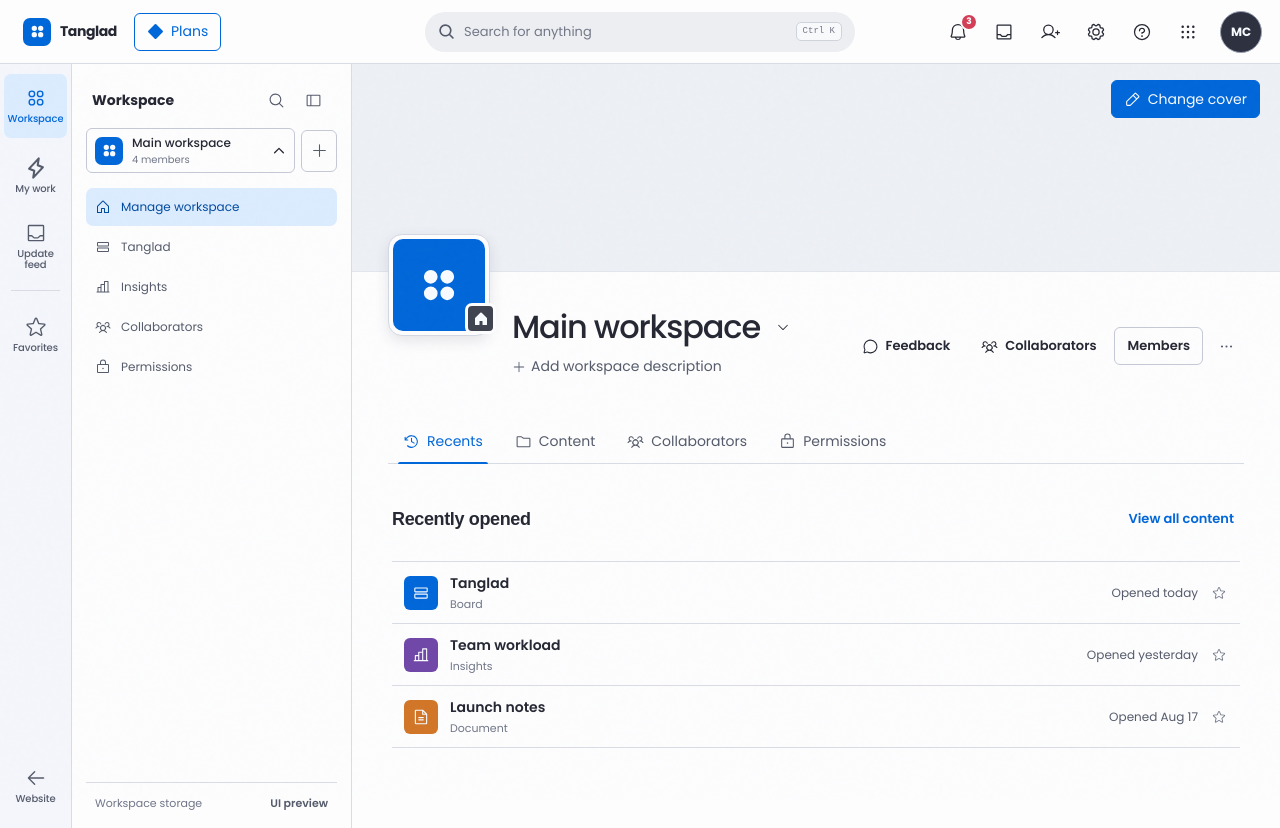
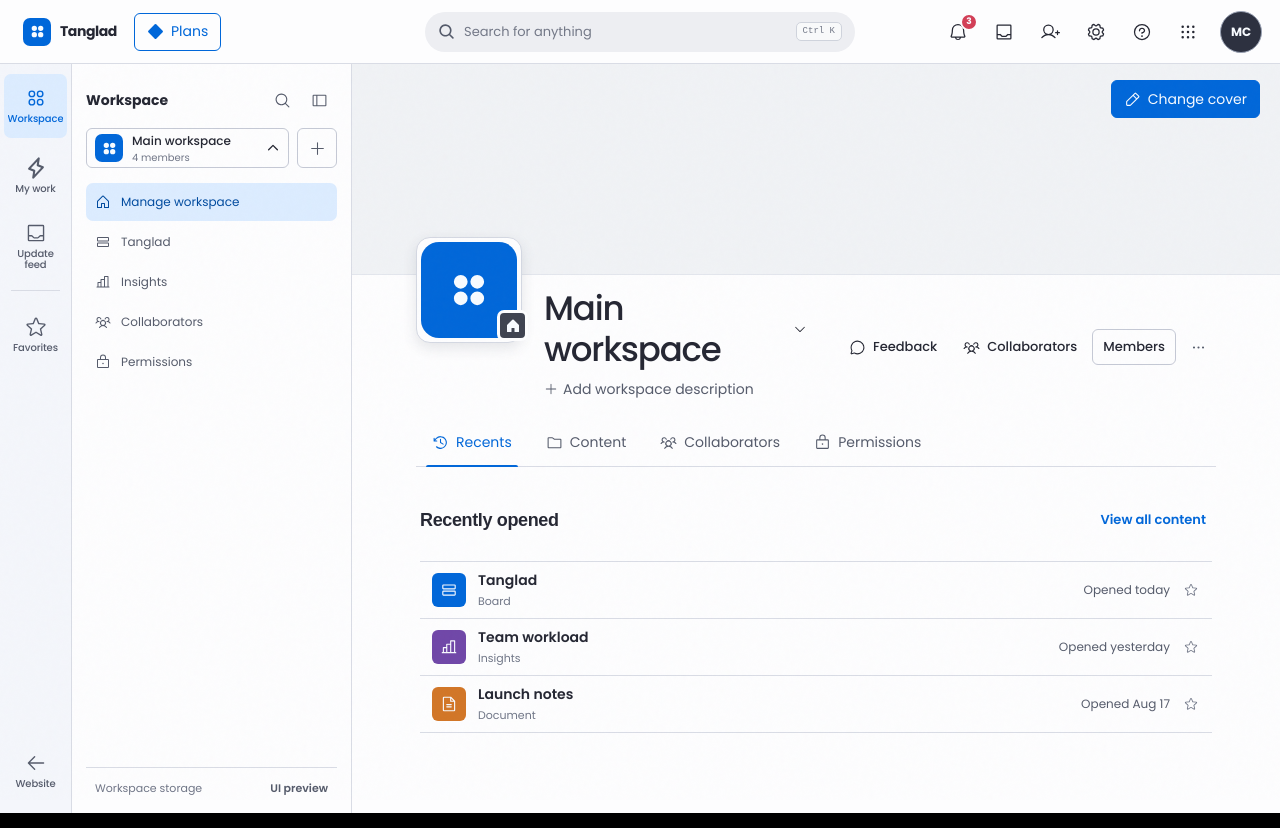
Before and after one commit to 0xreveriii/Tanglad, a Next.js app: page /app in a window 1280 px wide. Built offline with nearby package versions, Linux system fonts and the light colour scheme.

Commit message:
collapse child side navbar fix
- fix layout

```diff
--- a/app/app/workspace.css
+++ b/app/app/workspace.css
@@ -1234,6 +1234,72 @@
   .tl-toast { left: 12px; right: 12px; bottom: 12px; }
 }
 
+/* Keep the workspace controls compact and give the collapsed navigation its
+   own single-icon treatment so the switcher and add action cannot collide. */
+.tl-workspace-switcher {
+  min-height: 40px;
+  height: 40px;
+}
+
+.tl-workspace-nav-head {
+  padding-inline: 0;
+}
+
+.tl-workspace-switcher-row {
+  display: grid;
+  grid-template-columns: minmax(0, 1fr) 40px;
+  gap: 8px;
+}
+
+.tl-workspace-switcher-row .tl-workspace-switcher {
+  width: 100%;
+}
+
+.tl-workspace-add {
+  width: 40px;
+  height: 40px;
+}
+
+.tl-app.is-nav-collapsed .tl-workspace-switcher-row {
+  grid-template-columns: 40px;
+  justify-content: center;
+  gap: 0;
+}
+
+.tl-app.is-nav-collapsed .tl-workspace-switcher-row .tl-workspace-switcher {
+  width: 40px;
+  min-width: 40px;
+  flex: 0 0 40px;
+  padding: 5px;
+}
+
+.tl-app.is-nav-collapsed .tl-workspace-add {
+  display: none;
+}
+
+@media (max-width: 860px) {
+  .tl-workspace-switcher-row {
+    grid-template-columns: minmax(0, 1fr) 40px;
+  }
+
+  .tl-app.is-nav-collapsed .tl-workspace-switcher-row {
+    grid-template-columns: minmax(0, 1fr) 40px;
+    justify-content: flex-start;
+    gap: 6px;
+  }
+
+  .tl-app.is-nav-collapsed .tl-workspace-switcher-row .tl-workspace-switcher {
+    width: 100%;
+    min-width: 0;
+    flex: 1;
+    padding: 5px 8px;
+  }
+
+  .tl-app.is-nav-collapsed .tl-workspace-add {
+    display: grid;
+  }
+}
+
 @media (max-width: 900px) {
   .tl-insights-kpis { grid-template-columns: repeat(2, minmax(0, 1fr)); }
   .tl-insights-middle-grid,
@@ -1264,3 +1330,32 @@
     animation-duration: 0.01ms !important;
   }
 }
+
+/* Main workspace body follows the reference composition; Tanglad navigation stays unchanged. */
+.tl-cover { height: 211px; background: #f0f2f5; }
+.tl-cover.cover-1 { background: #eef1f6; }
+.tl-cover.cover-2 { background: #f1f0f5; }
+.tl-workspace-overview { width: calc(100% - 128px); max-width: none; }
+.tl-workspace-identity { min-height: 144px; gap: 22px; }
+.tl-workspace-tile { margin-top: -38px; border-radius: 14px; }
+.tl-workspace-tile .tl-mark { width: 96px; height: 96px; border-radius: 18px; }
+.tl-workspace-title h1 { font-size: clamp(28px, 3vw, 34px); font-weight: 500; }
+.tl-workspace-actions { gap: 4px; }
+.tl-workspace-actions > button { min-height: 36px; padding-inline: 10px; font-weight: 500; }
+.tl-tabs { min-height: 48px; }
+.tl-tabs button { padding-inline: 16px; font-size: 14px; }
+.tl-tab-content { padding-top: 28px; }
+.tl-section-heading { min-height: 50px; margin-bottom: 16px; }
+.tl-content-list button { min-height: 57px; padding-inline: 12px; }
+
+@media (max-width: 860px) {
+  .tl-app,
+  .tl-app.is-nav-collapsed { grid-template-rows: 58px minmax(0, 1fr); }
+  .tl-workspace-overview { width: calc(100% - 30px); }
+  .tl-cover { height: 150px; }
+}
+
+@media (max-width: 620px) {
+  .tl-workspace-overview { width: calc(100% - 30px); }
+  .tl-cover { height: 124px; }
+}
```
